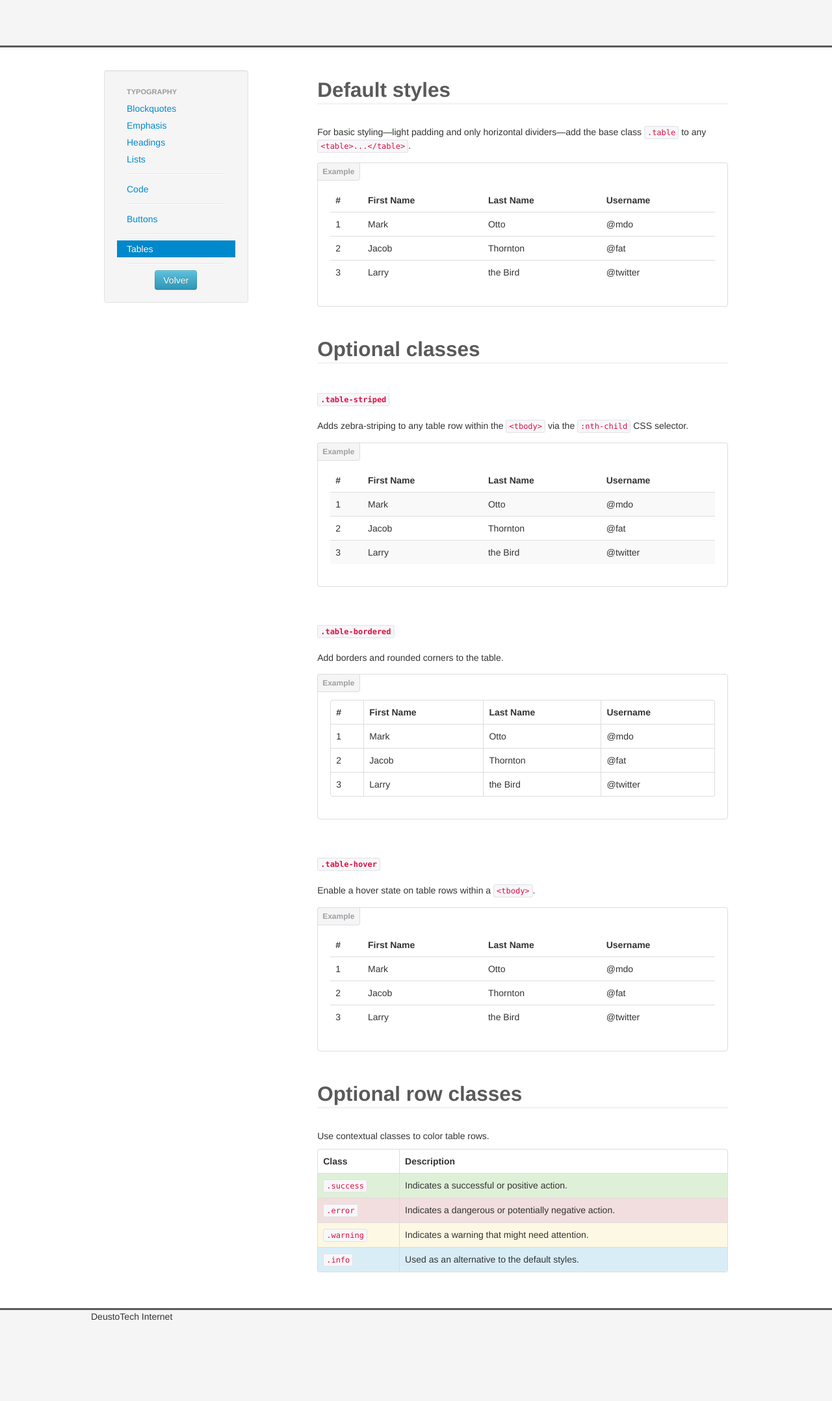
After one commit to etxahun/django-bootstrap, a Django app: page /markup/tables/ in a window 1280 px wide. The commit adds this page. Shown: the whole page at 65% size. Run offline with Django 3.2, Linux system fonts and the light colour scheme; parts of the project's set-up code (start-up, migrations or seed data) failed here and were passed over; some libraries are stand-ins or nearby versions.

Commit message:
Tables view created under markup_app.

```diff
--- a/my_project/markup_app/templates/markup_app/markup_base.html
+++ b/my_project/markup_app/templates/markup_app/markup_base.html
@@ -37,6 +37,12 @@
 
                         <li class="divider"></li>
 
+                        <li id="tables">
+                            <a href="{% url markup_app.views.tables %}">Tables</a>
+                        </li>
+
+                        <li class="divider"></li>
+
                         <div class="center">
                             <a href="/"><button type="button" class="btn btn-info">Volver</button></a>
                         </div>
--- /dev/null
+++ b/my_project/markup_app/templates/markup_app/tables.html
@@ -0,0 +1,228 @@
+{% extends "markup_app/markup_base.html" %}
+
+
+<!-- Stylesheets block ↓ -->
+{% block stylesheets %}
+{% endblock %}
+
+
+<!-- Content block ↓ -->
+{% block content-markup %}
+
+    <h2>Default styles</h2>
+
+    <p>
+        For basic styling&mdash;light padding and only horizontal dividers&mdash;add the base class <code>.table</code> to any <code>&lt;table&gt;...&lt;/table&gt;</code>.
+    </p>
+
+    <div class="bs-docs-example">
+        <table class="table">
+            <thead>
+                <tr>
+                    <th>#</th>
+                    <th>First Name</th>
+                    <th>Last Name</th>
+                    <th>Username</th>
+                </tr>
+            </thead>
+
+            <tbody>
+                <tr>
+                    <td>1</td>
+                    <td>Mark</td>
+                    <td>Otto</td>
+                    <td>@mdo</td>
+                </tr>
+                <tr>
+                    <td>2</td>
+                    <td>Jacob</td>
+                    <td>Thornton</td>
+                    <td>@fat</td>
+                </tr>
+                <tr>
+                    <td>3</td>
+                    <td>Larry</td>
+                    <td>the Bird</td>
+                    <td>@twitter</td>
+                </tr>
+            </tbody>
+        </table>
+    </div>
+
+
+    <br>
+
+    <h2>Optional classes</h2>
+
+    <h3><code>.table-striped</code></h3>
+
+    <p>
+        Adds zebra-striping to any table row within the <code>&lt;tbody&gt;</code> via the <code>:nth-child</code> CSS selector.
+    </p>
+
+    <div class="bs-docs-example">
+        <table class="table table-striped">
+            <thead>
+                <tr>
+                    <th>#</th>
+                    <th>First Name</th>
+                    <th>Last Name</th>
+                    <th>Username</th>
+                </tr>
+            </thead>
+
+            <tbody>
+                <tr>
+                    <td>1</td>
+                    <td>Mark</td>
+                    <td>Otto</td>
+                    <td>@mdo</td>
+                </tr>
+                <tr>
+                    <td>2</td>
+                    <td>Jacob</td>
+                    <td>Thornton</td>
+                    <td>@fat</td>
+                </tr>
+                <tr>
+                    <td>3</td>
+                    <td>Larry</td>
+                    <td>the Bird</td>
+                    <td>@twitter</td>
+                </tr>
+            </tbody>
+        </table>
+    </div>
+
+    <br>
+
+    <h3><code>.table-bordered</code></h3>
+
+    <p>
+        Add borders and rounded corners to the table.
+    </p>
+
+    <div class="bs-docs-example">
+        <table class="table table-bordered">
+            <thead>
+                <tr>
+                    <th>#</th>
+                    <th>First Name</th>
+                    <th>Last Name</th>
+                    <th>Username</th>
+                </tr>
+            </thead>
+
+            <tbody>
+                <tr>
+                    <td>1</td>
+                    <td>Mark</td>
+                    <td>Otto</td>
+                    <td>@mdo</td>
+                </tr>
+                <tr>
+                    <td>2</td>
+                    <td>Jacob</td>
+                    <td>Thornton</td>
+                    <td>@fat</td>
+                </tr>
+                <tr>
+                    <td>3</td>
+                    <td>Larry</td>
+                    <td>the Bird</td>
+                    <td>@twitter</td>
+                </tr>
+            </tbody>
+        </table>
+    </div>
+
+    <br>
+
+    <h3><code>.table-hover</code></h3>
+
+    <p>
+        Enable a hover state on table rows within a <code>&lt;tbody&gt;</code>.
+    </p>
+
+    <div class="bs-docs-example">
+        <table class="table table-hover">
+            <thead>
+                <tr>
+                    <th>#</th>
+                    <th>First Name</th>
+                    <th>Last Name</th>
+                    <th>Username</th>
+                </tr>
+            </thead>
+
+            <tbody>
+                <tr>
+                    <td>1</td>
+                    <td>Mark</td>
+                    <td>Otto</td>
+                    <td>@mdo</td>
+                </tr>
+                <tr>
+                    <td>2</td>
+                    <td>Jacob</td>
+                    <td>Thornton</td>
+                    <td>@fat</td>
+                </tr>
+                <tr>
+                    <td>3</td>
+                    <td>Larry</td>
+                    <td>the Bird</td>
+                    <td>@twitter</td>
+                </tr>
+            </tbody>
+        </table>
+    </div>
+
+    <br>
+
+    <h2>Optional row classes</h2>
+
+    <p>
+        Use contextual classes to color table rows.
+    </p>
+
+    <table class="table table-bordered">
+        <thead>
+            <tr>
+                <th>Class</th>
+                <th>Description</th>
+            </tr>
+        </thead>
+
+        <tbody>
+            <tr class="success">
+                <td><code>.success</code></td>
+                <td>Indicates a successful or positive action.</td>
+            </tr>
+
+            <tr class="error">
+                <td><code>.error</code></td>
+                <td>Indicates a dangerous or potentially negative action.</td>
+            </tr>
+
+            <tr class="warning">
+                <td><code>.warning</code></td>
+                <td>Indicates a warning that might need attention.</td>
+            </tr>
+
+            <tr class="info">
+                <td><code>.info</code></td>
+                <td>Used as an alternative to the default styles.</td>
+            </tr>
+        </tbody>
+    </table>
+
+{% endblock %}
+
+
+<!-- Scripts block ↓ -->
+{% block scripts %}
+    <script>
+        document.getElementById("tables").className = "active";
+    </script>
+{% endblock %}
--- a/my_project/markup_app/urls.py
+++ b/my_project/markup_app/urls.py
@@ -12,6 +12,8 @@ urlpatterns = patterns('',
     url(r'^typography/lists/$', 'markup_app.views.lists', name = 'lists'),
 
     url(r'^buttons/$', 'markup_app.views.buttons', name = 'buttons'),
+
+    url(r'^tables/$', 'markup_app.views.tables', name = 'tables'),
 )
 
 urlpatterns += staticfiles_urlpatterns()
--- a/my_project/markup_app/views.py
+++ b/my_project/markup_app/views.py
@@ -36,3 +36,7 @@ def lists(request):
 
 def buttons(request):
     return render_to_response('markup_app/buttons.html', {}, context_instance = RequestContext(request))
+
+
+def tables(request):
+    return render_to_response('markup_app/tables.html', {}, context_instance = RequestContext(request))
```
